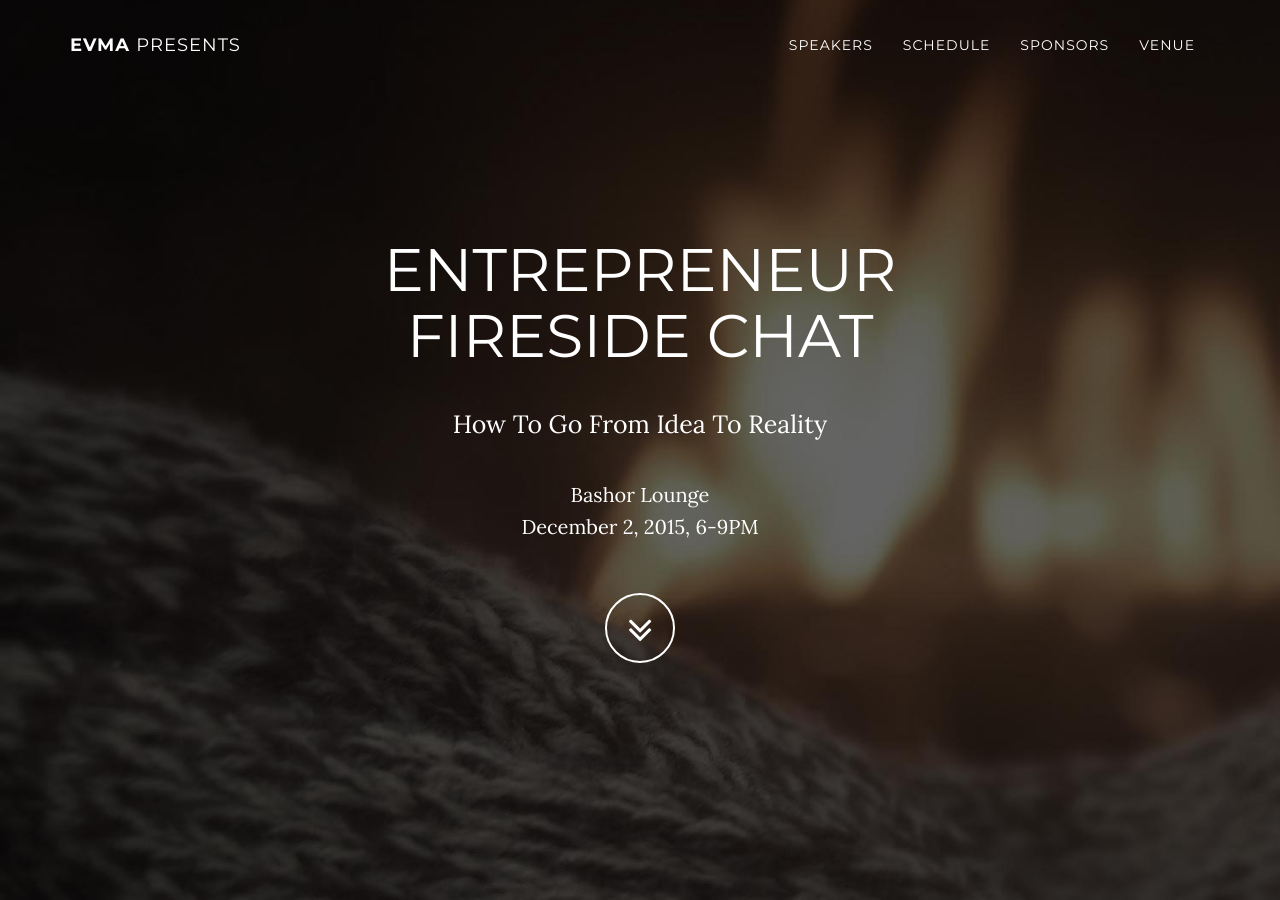
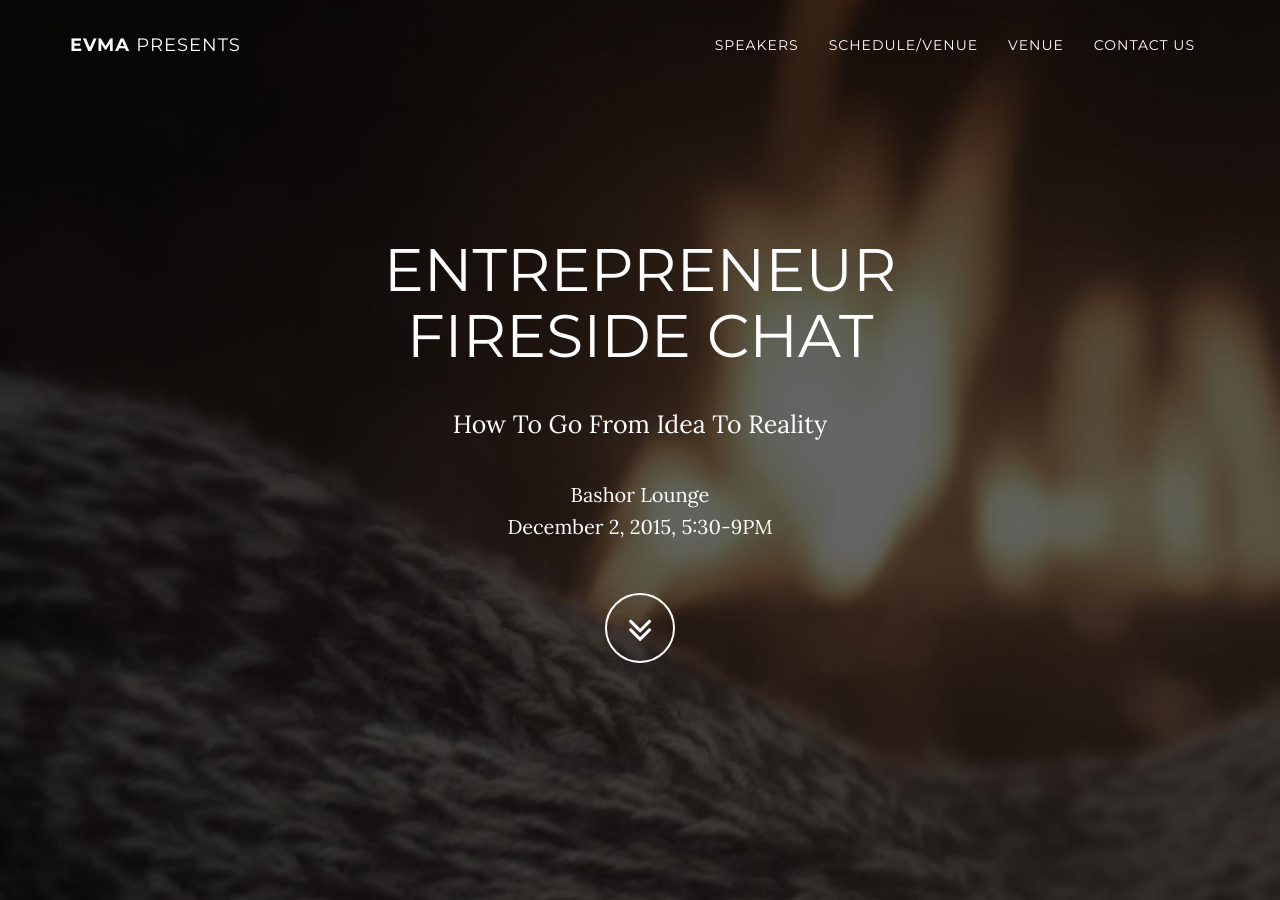
Before and after one commit to miken/firesidechat, a Jekyll site: the page built from index.html, in a window 1280 px wide and 900 px high. Built offline with Jekyll 4.4.1, drawn with Linux system fonts in a browser that asks for light colours; some of the changed text lies outside the part shown.

Commit message:
Completing schedule

```diff
--- /dev/null
+++ b/_includes/about.html
@@ -0,0 +1,17 @@
+    <!-- About Section -->
+    <section id="about" class="container content-section text-center">
+        <div class="row">
+            <div class="col-lg-8 col-lg-offset-2">
+                <h2>What does it take to go from dream to reality?</h2>
+                <div class="row">
+                    <div class="col-md-6 col-md-offset-3">
+                        <p>
+                            <img src="{{ site.baseurl }}/img/sprout.jpg" alt="" class="img-circle">
+                        </p>
+                    </div>
+                </div>
+                <p>Learn from entrepreneurs at various stages of the business cycle what it takes to turn an idea into a business.</p>
+                <p>Fireside Chat is an event hosted by USC Marshall's <a href="https://clubs.marshall.usc.edu/evma/web_page?url_name=about&club=evma">Entrepreneurship and Venture Management Club</a>. Panelists will use their unique experiences as lenses for teaching lessons in entrepreneurship—providing students with deep tangible insights into understanding what it takes to succeed at starting their own venture.</p>
+            </div>
+        </div>
+    </section>
--- a/_includes/css/grayscale.css
+++ b/_includes/css/grayscale.css
@@ -55,6 +55,10 @@ a:hover,
 a:focus {
     text-decoration: none;
     color: #11505d;
+}
+
+img {
+    max-width: 100%;
 }
 
 .light {
--- a/_includes/header.html
+++ b/_includes/header.html
@@ -6,7 +6,7 @@
                     <div class="col-md-8 col-md-offset-2">
                         <p class="brand-heading">ENTREPRENEUR<br>FIRESIDE CHAT</p>
                         <p class="intro-text">How To Go From Idea To Reality</p>
-                        <p>Bashor Lounge<br>December 2, 2015, 6-9PM</p>
+                        <p>Bashor Lounge<br>December 2, 2015, 5:30-9PM</p>
                         <a href="#about" class="btn btn-circle page-scroll">
                             <i class="fa fa-angle-double-down animated"></i>
                         </a>
--- a/_includes/nav.html
+++ b/_includes/nav.html
@@ -21,13 +21,13 @@
                         <a class="page-scroll" href="#speakers">Speakers</a>
                     </li>
                     <li>
-                        <a class="page-scroll" href="#schedule">Schedule</a>
+                        <a class="page-scroll" href="#schedule">Schedule/Venue</a>
                     </li>
                     <li>
-                        <a class="page-scroll" href="#sponsors">Sponsors</a>
+                        <a class="page-scroll" href="#venue">Venue</a>
                     </li>
                     <li>
-                        <a class="page-scroll" href="#contact">Venue</a>
+                        <a class="page-scroll" href="#contact">Contact Us</a>
                     </li>
                 </ul>
             </div>
--- /dev/null
+++ b/_includes/schedule.html
@@ -0,0 +1,71 @@
+    <!-- Schedule Section -->
+    <section id="schedule" class="container content-section text-center">
+        <div class="row">
+            <div class="col-md-8">
+                <h2>Venue</h2>
+                <div class="row">
+                    <div class="col-md-6">
+                        <p class="text-center">
+                            <img src="{{ site.baseurl }}/img/bashor01.jpg" alt="Bashor Lounge Image">
+                        </p>
+                        <p>This year, Fireside Chat returns to <a href="http://hospitality.usc.edu/dining_locations/bashor-lounge/">Bashor Lounge</a> on University of Southern California campus. Located in Heritage Hall, Bashor Lounge provides an intimate setting for our conversation on entrepreneurship.</p>
+                    </div>
+                    <div class="col-md-6">
+                        <p>
+                            <iframe src="https://www.google.com/maps/embed?pb=!1m18!1m12!1m3!1d3306.770594810364!2d-118.28759994849997!3d34.02409902656358!2m3!1f0!2f0!3f0!3m2!1i1024!2i768!4f13.1!3m3!1m2!1s0x80c2c7e4fd038213%3A0x49638fd5a0b64c95!2s3501+Watt+Way%2C+Los+Angeles%2C+CA+90089!5e0!3m2!1sen!2sus!4v1445622502437" width="310" height="310" frameborder="0" style="border:0" allowfullscreen></iframe>
+                        </p>
+                        <h3>Address</h3>
+                        <p>
+                            Heritage Hall<br>3501 Watt Way<br>Los Angeles, CA 90089
+                        </p>
+                    </div>
+                </div>
+            </div>
+            <div class="col-md-4">
+                <h2>Schedule</h2>
+                <table class="table">
+                    <tr>
+                        <td class="col-xs-3">5:30pm</td>
+                        <td class="col-xs-9">Registration & Check-in</td>
+                    </tr>
+                    <tr>
+                        <td class="col-xs-3">6:00pm</td>
+                        <td class="col-xs-9">Cocktail & Networking</td>
+                    </tr>
+                    <tr>
+                        <td class="col-xs-3">6:30pm</td>
+                        <td class="col-xs-9">Moderated Entrepreneur Panel</td>
+                    </tr>
+                    <tr>
+                        <td class="col-xs-3">7:30pm</td>
+                        <td class="col-xs-9">Audience Q&A</td>
+                    </tr>
+                    <tr>
+                        <td class="col-xs-3">7:45pm</td>
+                        <td class="col-xs-9">NFTE Student Pitch</td>
+                    </tr>
+                    <tr>
+                        <td class="col-xs-3">7:55pm</td>
+                        <td class="col-xs-9">NFTE Donation Acceptance</td>
+                    </tr>
+                    <tr>
+                        <td class="col-xs-3">8:00pm</td>
+                        <td class="col-xs-9">Blackstone Launchpad Resources Presentation</td>
+                    </tr>
+                    <tr>
+                        <td class="col-xs-3">8:10pm</td>
+                        <td class="col-xs-9">Raffle Winners Announcement</td>
+                    </tr>
+                    <tr>
+                        <td class="col-xs-3">8:15pm</td>
+                        <td class="col-xs-9">Cocktail & Networking</td>
+                    </tr>
+                </table>
+            </div>
+        </div>
+        <div class="row">
+            <div class="col-sm-">
+
+            </div>
+        </div>
+    </section>
--- /dev/null
+++ b/_includes/speakers.html
@@ -0,0 +1,9 @@
+    <!-- Speakers Section -->
+    <section id="speakers" class="container content-section text-center">
+        <div class="row">
+            <div class="col-lg-8 col-lg-offset-2">
+                <h2>SPEAKERS</h2>
+                <p>Stay tuned as we'll update the list of speakers and panelists at the event shortly.</p>
+            </div>
+        </div>
+    </section>
--- a/_layouts/default.html
+++ b/_layouts/default.html
@@ -4,13 +4,11 @@
     <body id="page-top" data-spy="scroll" data-target=".navbar-fixed-top">
     {% include nav.html %}
     {% include header.html %}
-    {% include coming_soon.html %}
-    {% comment %}
     {% include about.html %}
-    {% include download.html %}
+    {% include speakers.html %}
+    {% include schedule.html %}
     {% include contact.html %}
-    {% endcomment %}
-    {% include map.html %}
+
     {% include footer.html %}
     {% include js.html %}
     </body>
```
Also changed, not shown: img/bashor01.jpg (added), img/sprout.jpg (added), img/venue1.jpg (added), img/venue2.jpg (added), img/venue3.jpg (added).
